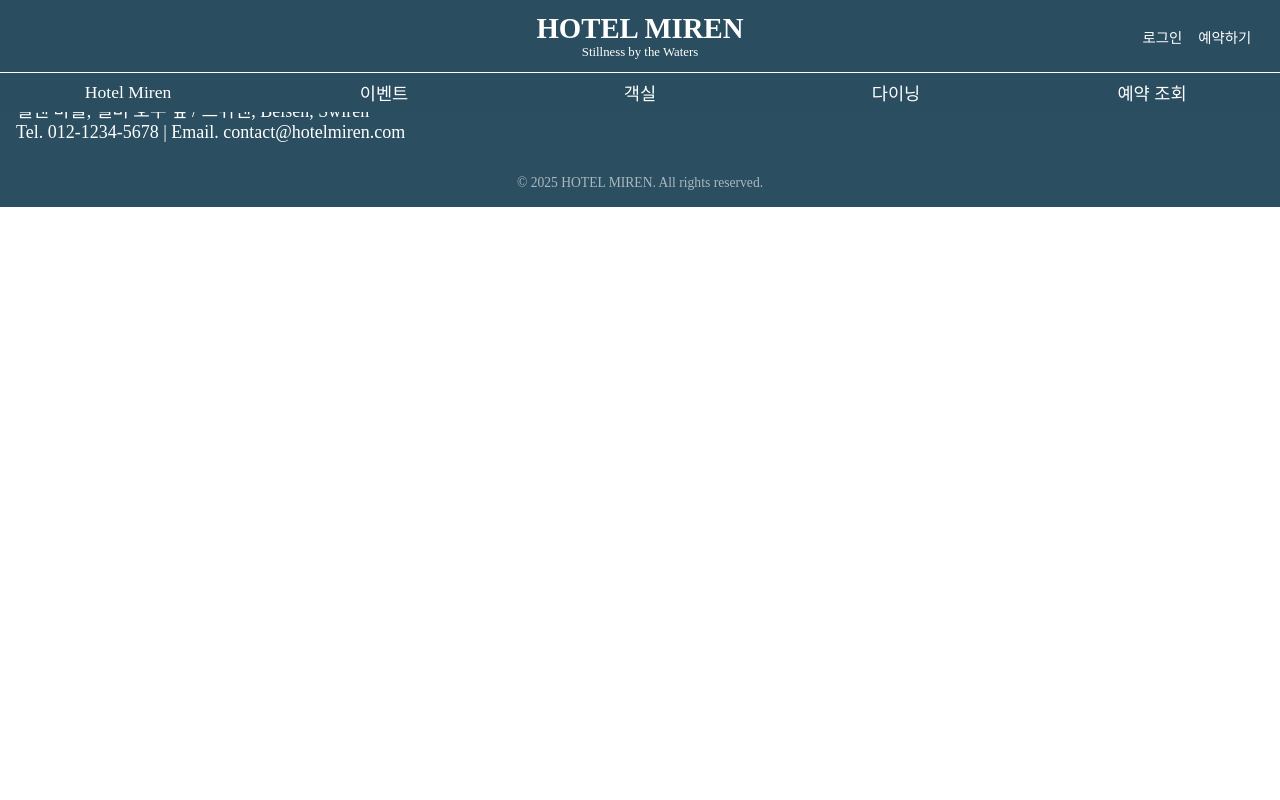
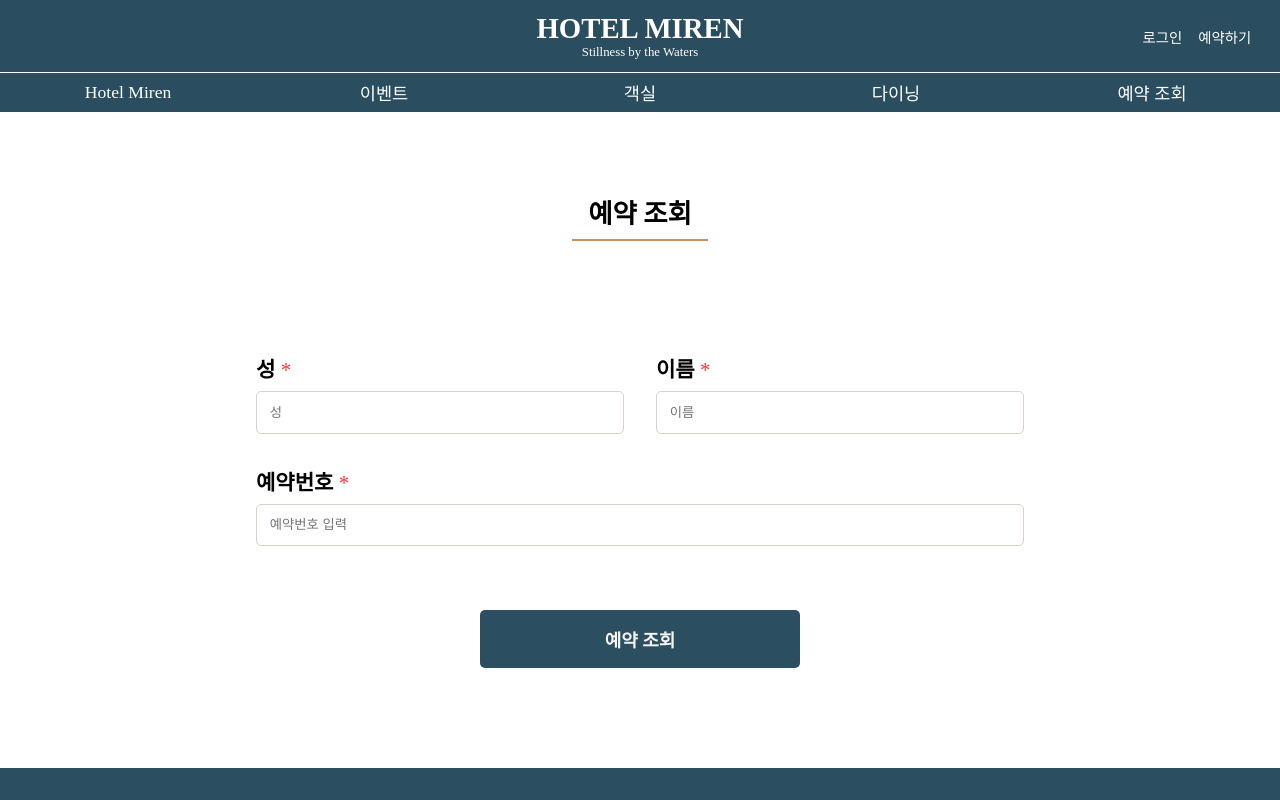
Before and after one commit to jjop2/react_mini_project, a React (Vite) app: page /my-reservation-form in a window 1280 px wide. Shown: the top 800 px of the page. Built offline with nearby package versions, Linux system fonts and the light colour scheme; no server answers; a web font is replaced by a local one.

Commit message:
Feat: 예약 조회 기능 구현 중

```diff
--- a/src/App.jsx
+++ b/src/App.jsx
@@ -14,6 +14,7 @@ import DiningInfoPage from './pages/DiningInfoPage/DiningInfoPage'
 import EventInfoPage from './pages/EventInfoPage/EventInfoPage'
 import EventDetailPage from './pages/EventInfoPage/EventDetailPage'
 import Footer from './component/Footer'
+import MyRsvnFormPage from './pages/MyRsvnPage/MyRsvnFormPage'
 
 function App() {
   // 예약 정보 오브젝트
@@ -172,6 +173,7 @@ function App() {
         <Route path='/event/:id' element={<EventDetailPage
           packData={packData}
         />} />
+        <Route path='/my-reservation-form' element={<MyRsvnFormPage/>} />
       </Routes>
 
       <Footer />
--- a/src/component/Header.jsx
+++ b/src/component/Header.jsx
@@ -48,7 +48,7 @@ function Header() {
           <li onClick={()=>navigate('/event')}>이벤트</li>
           <li onClick={()=>navigate('/room')}>객실</li>
           <li onClick={()=>navigate('/dining')}>다이닝</li>
-          <li>예약 조회</li>
+          <li onClick={()=>navigate('/my-reservation-form')}>예약 조회</li>
         </ul>
       </div>
 
@@ -79,7 +79,7 @@ function Header() {
         }}>다이닝</li>
         <li onClick={() => {
           setShowBurger(false);
-
+          navigate('/my-reservation-form');
         }}>예약 조회</li>
       </ul>
 
--- /dev/null
+++ b/src/pages/MyRsvnPage/MyRsvnFormPage.css
@@ -0,0 +1,20 @@
+/* pc 사이즈 : 네비게이션 바 */
+@media screen and (min-width:768px) {
+  .myRsvnPage {
+    padding-top: 7rem;
+  }
+
+}
+
+/* 모바일 사이즈 : 햄버거 버튼 */
+@media screen and (max-width:767px) {
+  .myRsvnPage {
+    padding-top: 4.5rem;
+  }
+}
+
+.MyRsvnNextBtn {
+  padding-top: 3rem;
+  width: 20rem;
+  margin: 0 auto;
+}
--- /dev/null
+++ b/src/pages/MyRsvnPage/MyRsvnFormPage.jsx
@@ -0,0 +1,104 @@
+ import { useEffect, useState } from 'react';
+import './MyRsvnFormPage.css'
+
+ function MyRsvnPage() {
+   // 유효성 검사 시작용
+    const [testStart, setTestStart] = useState({
+      lastName: false,
+      firstName: false,
+      rsvnNum: false
+    });
+
+    // 상태 확인
+    const [isRight, setIsRight] = useState({
+      lastName: false,
+      firstName: false,
+      rsvnNum: false
+    });
+
+    // 다음 페이지로 넘기기 허용
+    const [isAllInfo, setIsAllInfo] = useState(false);
+
+  // 유효성 검사용 정규식
+  const inputRegexs = {
+    regexLastName: /^[a-zA-Z가-힣]+$/,
+    regexFirstName: /^[a-zA-Z가-힣]+$/,
+    regexRsvnNum: /^\d{10}$/
+  };
+
+  // 유효성 검사
+  function validateInput(e, name, regex) {
+    let value = e.target.value;
+
+    if(value) {
+      if(regex.test(value)) {
+        setIsRight(obj => ({...obj, [name]: true}));
+      } else {
+        setIsRight(obj => ({...obj, [name]: false}));
+      }
+    } else {
+      setIsRight(obj => ({...obj, [name]: false}));
+    }
+  };
+
+  useEffect(() => {
+    const valid =
+      isRight.lastName &&
+      isRight.firstName &&
+      isRight.rsvnNum
+
+    setIsAllInfo(valid);
+  }, [isRight.lastName, isRight.firstName, isRight.rsvnNum]);
+
+  return (
+    <div className="myRsvnPage">
+      <div className="rsvnWrap1">
+
+        <div className="pageTitle">
+          <h2>예약 조회</h2>
+        </div>
+
+        <div className="inputForm">
+          <div className="inputNameBox">
+            <div className="inputBox inputBox-left">
+              <h3>성 <span>*</span></h3>
+              <input className='inputItem' type="text" id='last-name-txt' name='guestname' placeholder='성' onChange={(e)=>validateInput(e, 'lastName', inputRegexs.regexLastName)} required />
+              <p className={`checkMessage ${testStart.lastName && !isRight.lastName ? '' : 'hide'}`}>성을 입력해주세요</p>
+            </div>
+            <div className="inputBox inputBox-right">
+              <h3>이름 <span>*</span></h3>
+              <input className='inputItem' type="text" id='first-name-txt' name='guestname' placeholder='이름' onChange={(e)=>validateInput(e, 'firstName', inputRegexs.regexFirstName)} required />
+              <p className={`checkMessage ${testStart.firstName && !isRight.firstName ? '' : 'hide'}`}>이름을 입력해주세요</p>
+            </div>
+          </div>
+          <div className="inputBox">
+            <h3>예약번호 <span>*</span></h3>
+            <input className='inputItem' type="text" id='rsvnNum-txt' name='rsvnNum' placeholder='예약번호 입력' maxLength={10} onInput={(e)=>{e.target.value = e.target.value.replace(/[^0-9]/g, '')}}
+            onChange={(e)=>validateInput(e, 'rsvnNum', inputRegexs.regexRsvnNum)} required />
+            <p className={`checkMessage ${testStart.rsvnNum && !isRight.rsvnNum ? '' : 'hide'}`}>예약번호를 다시 확인해주세요</p>
+          </div>
+        </div>
+
+        <div className="MyRsvnNextBtn">
+          <div className="nextBtn" onClick={()=>{
+            setTestStart({
+              lastName: true,
+              firstName: true,
+              rsvnNum: true
+            });
+
+            if(isAllInfo) {
+              alert('예약조회');
+
+            } else {
+              alert('입력한 정보를 확인해주세요');
+            }
+          }}>예약 조회</div>
+        </div>
+
+      </div>
+    </div>
+  )
+ }
+
+ export default MyRsvnPage
```
Also changed, not shown: src/component/MyRsvn/MyRsvn.jsx (added, +11 -0 lines), src/component/ReservationComponent/Bookedinfo/Bookedinfo.jsx (added, +11 -0 lines), src/rsvnData.js (added, +20 -0 lines), src/component/MyRsvn/MyRsvn.css (added), src/component/ReservationComponent/Bookedinfo/Bookedinfo.css (added).
